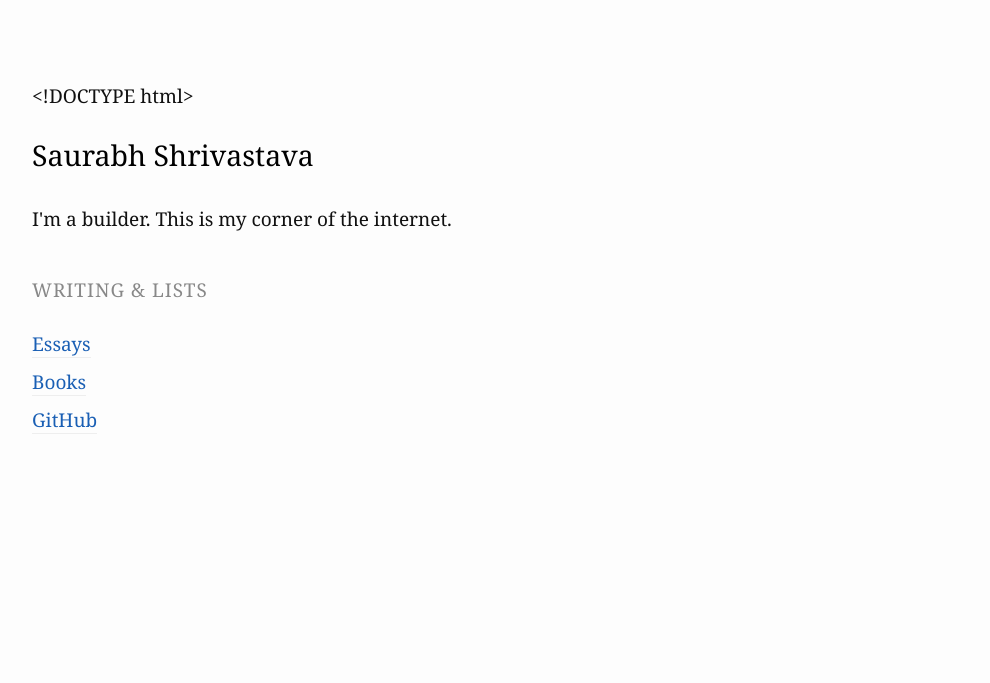
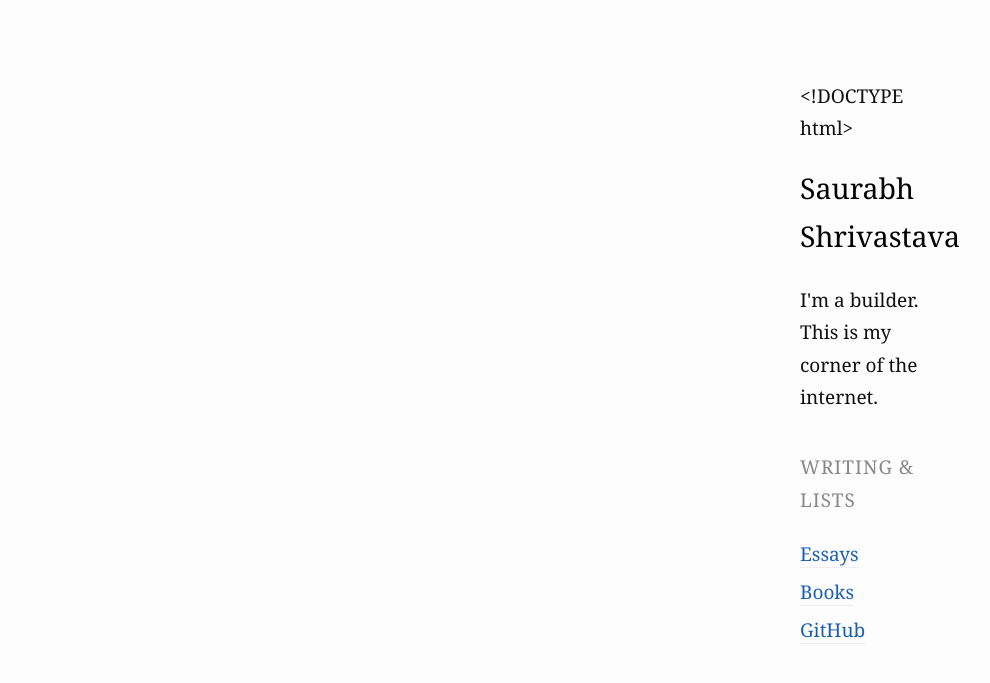
Before and after one commit to saurabhshrivastava1/saurabhshrivastava1.github.io, a Jekyll site: the page built from index.markdown, in a window 1280 px wide. Shown: the top 683 px of the page, without its empty margins (288-1278 px from the left). Built offline with Jekyll 4.4.1, drawn with Linux system fonts in a browser that asks for light colours.

Commit message:
Adjusted layout to match Patrick Collison's offset style

```diff
--- a/assets/style.scss
+++ b/assets/style.scss
@@ -14,7 +14,7 @@ body {
   margin-bottom: 80px;
 
   /* On large screens, push the content to the right */
-  margin-left: 25%;
+  margin-left: 85%;
   padding-right: 40px;
 }
 
```
